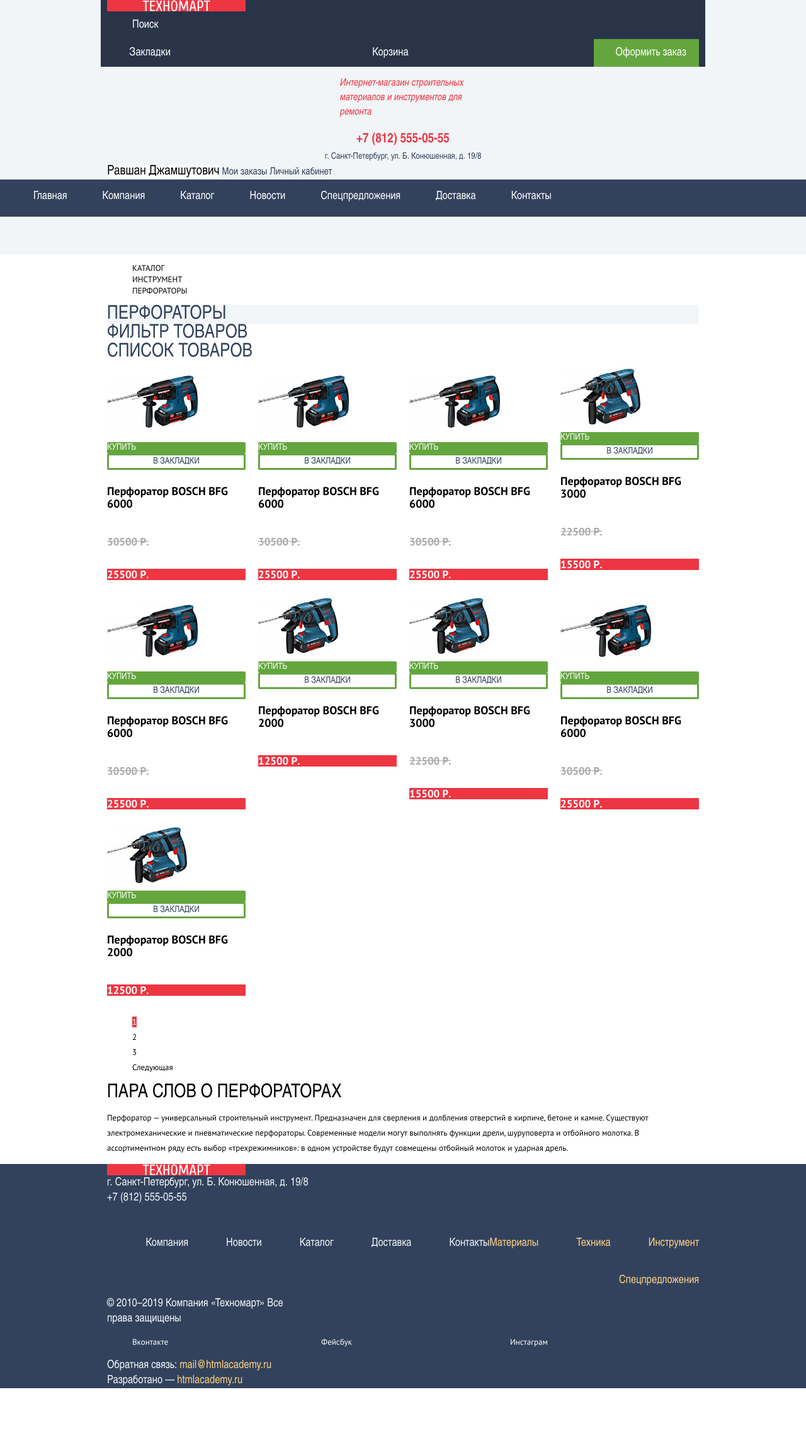
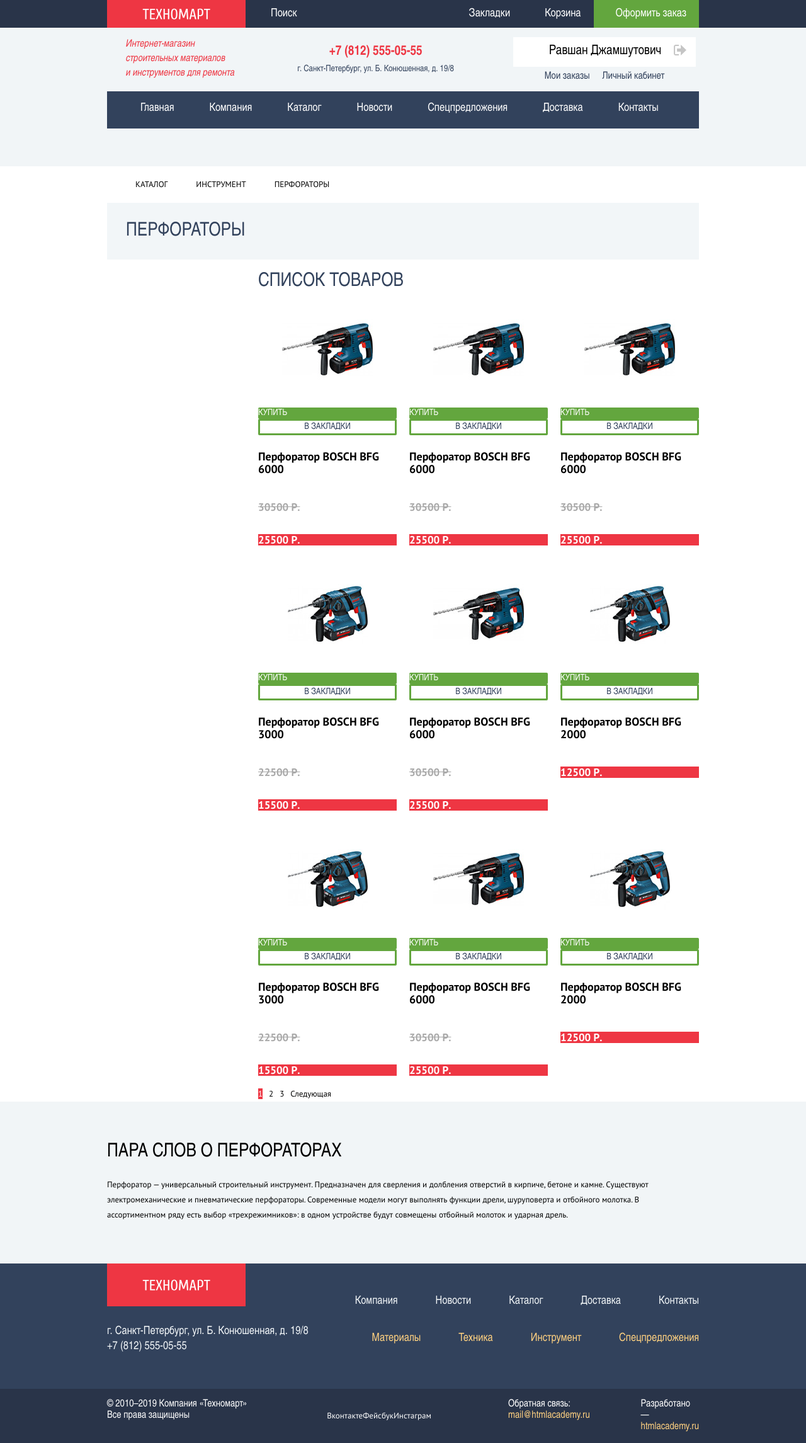
Before and after one commit to thedreamwalker/831433-technomart-29, a plain HTML site: page catalog.html in a window 1280 px wide. Shown: the whole page at 63% size. Before the commit the page ends 2204 px from the top, so only its background shows below. Drawn offline with Linux system fonts and the light colour scheme; a web font is replaced by a local one.

Commit message:
сетка каталога и доработка главной

```diff
--- a/catalog.html
+++ b/catalog.html
@@ -9,7 +9,8 @@
   </head>
   <body class="page__body">
   <header class="header">
-    <div class="wrapper header__usermenu">
+    <div class="header__usermenu">
+      <div class="wrapper">
         <a class="header__logo" href="index.html">
           <img src="img/logo-technomart.svg"  width="108" height="18" alt="Логотип Техномарт">
         </a>
@@ -20,17 +21,26 @@
           <li class="header__buy_arrange"><a href="">Оформить заказ</a></li>
         </ul>
       </div>
-    <div class="wrapper">
-      <p class="header__text">Интернет-магазин строительных материалов и инструментов для ремонта</p>
+    </div>
+    <div class="wrapper header__info">
+      <p class="header__text">Интернет-магазин строительных материалов<br> и инструментов для ремонта</p>
       <div class="header__contacts">
         <a class="header__phone" href="tel:+78125550555">+7 (812) 555-05-55</a>
         <p>г. Санкт-Петербург, ул. Б. Конюшенная, д. 19/8</p>
       </div>
-      <a class="user" href="">Равшан Джамшутович</a>
-      <a class="header__logout" href=""></a>
+      <div class="header__user">
+        <div class="user" >
+          <a class="user__name" href="">Равшан Джамшутович</a>
+          <a href=""><svg class="header__logout" width="20" height="17" viewBox="0 0 20 17" fill="none" xmlns="http://www.w3.org/2000/svg">
+            <path d="M20 8.5L11.125 0V6H5.125V11H11.125V17L20 8.5Z" fill=""/>
+            <path d="M2.10591 13.952V3.048C2.12391 2.672 2.27691 1.991 3.11591 1.991H8.14291V0H3.11591C0.937914 0 0.111914 1.81 0.0869141 3.027V13.973C0.111914 15.189 0.937914 17 3.11591 17H8.14291V15.01H3.11591C2.27691 15.01 2.12391 14.327 2.10591 13.952Z" fill=""/>
+            </svg></a>
+         </div>
         <a class="user__link" href="">Мои заказы</a>
         <a class="user__link" href="">Личный кабинет</a>
       </div>
+    </div>
+    <div class="wrapper">
       <nav class="header__navigation">
         <ul>
           <li><a href="index.html">Главная</a></li>
@@ -42,9 +52,11 @@
           <li><a href="">Контакты</a></li>
         </ul>
       </nav>
+    </div>
   </header>
 
-  <main class="wrapper">
+  <main class="main">
+    <div class="wrapper">
       <ul class="breadcrumbs">
         <li>
           <a href="index.html"></a>
@@ -61,9 +73,10 @@
       </ul>
 
       <h1>Перфораторы</h1>
-
+    </div>
+    <div class="columns__catalog wrapper">
       <section class="filters">
-      <h2>Фильтр товаров</h2>
+        <h2 class="hidden">Фильтр товаров</h2>
 
         <!-- форма фильтра -->
       </section>
@@ -73,7 +86,9 @@
 
         <ul class="catalog__list">
           <li class="catalog__item">
-          <img class="catalog__img" src="img/item-3.jpg" width="144" height="128" alt="">
+            <div class="catalog__img">
+              <img src="img/item-3.jpg" width="144" height="128" alt="">
+            </div>
             <a class="button button__buy" href="">Купить</a>
             <button class="button button__bookmarks" type="button">В закладки</button>
             <h4 class="catalog__title">Перфоратор BOSCH BFG 6000</h4>
@@ -81,7 +96,9 @@
             <p class="button button__price">25500 Р.</p>
           </li>
           <li class="catalog__item">
-          <img class="catalog__img" src="img/item-3.jpg" width="144" height="128" alt="">
+            <div class="catalog__img">
+              <img src="img/item-3.jpg" width="144" height="128" alt="">
+            </div>
             <a class="button button__buy" href="">Купить</a>
             <button class="button button__bookmarks" type="button">В закладки</button>
             <h4 class="catalog__title">Перфоратор BOSCH BFG 6000</h4>
@@ -89,7 +106,9 @@
             <p class="button button__price">25500 Р.</p>
           </li>
           <li class="catalog__item">
-          <img class="catalog__img" src="img/item-3.jpg" width="144" height="128" alt="">
+            <div class="catalog__img">
+              <img src="img/item-3.jpg" width="144" height="128" alt="">
+            </div>
             <a class="button button__buy" href="">Купить</a>
             <button class="button button__bookmarks" type="button">В закладки</button>
             <h4 class="catalog__title">Перфоратор BOSCH BFG 6000</h4>
@@ -97,7 +116,9 @@
             <p class="button button__price">25500 Р.</p>
           </li>
           <li class="catalog__item">
-          <img class="catalog__img" src="img/item-2.jpg" width="127" height="112" alt="">
+            <div class="catalog__img">
+              <img src="img/item-2.jpg" width="127" height="112" alt="">
+            </div>
             <a class="button button__buy" href="">Купить</a>
             <button class="button button__bookmarks" type="button">В закладки</button>
             <h4 class="catalog__title">Перфоратор BOSCH BFG 3000</h4>
@@ -105,7 +126,9 @@
             <p class="button button__price">15500 Р.</p>
           </li>
           <li class="catalog__item">
-          <img class="catalog__img" src="img/item-3.jpg" width="144" height="128" alt="">
+            <div class="catalog__img">
+              <img src="img/item-3.jpg" width="144" height="128" alt="">
+            </div>
             <a class="button button__buy" href="">Купить</a>
             <button class="button button__bookmarks" type="button">В закладки</button>
             <h4 class="catalog__title">Перфоратор BOSCH BFG 6000</h4>
@@ -113,14 +136,18 @@
             <p class="button button__price">25500 Р.</p>
           </li>
           <li class="catalog__item">
-          <img class="catalog__img" src="img/item-4.jpg" width="127" height="112" alt="">
+            <div class="catalog__img">
+              <img src="img/item-4.jpg" width="127" height="112" alt="">
+            </div>
             <a class="button button__buy" href="">Купить</a>
             <button class="button button__bookmarks" type="button">В закладки</button>
             <h4 class="catalog__title">Перфоратор BOSCH BFG 2000</h4>
             <p class="button button__price">12500 Р.</p>
           </li>
           <li class="catalog__item">
-          <img class="catalog__img" src="img/item-2.jpg" width="127" height="112" alt="">
+            <div class="catalog__img">
+              <img src="img/item-2.jpg" width="127" height="112" alt="">
+            </div>
             <a class="button button__buy" href="">Купить</a>
             <button class="button button__bookmarks" type="button">В закладки</button>
             <h4 class="catalog__title">Перфоратор BOSCH BFG 3000</h4>
@@ -128,7 +155,9 @@
             <p class="button button__price">15500 Р.</p>
           </li>
           <li class="catalog__item">
-          <img class="catalog__img" src="img/item-3.jpg" width="144" height="128" alt="">
+            <div class="catalog__img">
+              <img src="img/item-3.jpg" width="144" height="128" alt="">
+            </div>
             <a class="button button__buy" href="">Купить</a>
             <button class="button button__bookmarks" type="button">В закладки</button>
             <h4 class="catalog__title">Перфоратор BOSCH BFG 6000</h4>
@@ -136,7 +165,9 @@
             <p class="button button__price">25500 Р.</p>
           </li>
           <li class="catalog__item">
-          <img class="catalog__img" src="img/item-4.jpg" width="127" height="112" alt="">
+            <div class="catalog__img">
+              <img src="img/item-4.jpg" width="127" height="112" alt="">
+            </div>
             <a class="button button__buy" href="">Купить</a>
             <button class="button button__bookmarks" type="button">В закладки</button>
             <h4 class="catalog__title">Перфоратор BOSCH BFG 2000</h4>
@@ -158,17 +189,20 @@
           </li>
         </ul>
       </section>
+    </div>
 
     <section class="info">
+      <div class="wrapper">
         <h2>Пара слов о перфораторах</h2>
         <p>Перфоратор — универсальный строительный инструмент. Предназначен для сверления и долбления отверстий в кирпиче, бетоне и камне.
           Существуют электромеханические и пневматические перфораторы. Современные модели могут выполнять функции дрели, шуруповерта и отбойного молотка.
           В ассортиментном ряду есть выбор «трехрежимников»: в одном устройстве будут совмещены отбойный молоток и ударная дрель.</p>
+      </div>
     </section>
   </main>
 
   <footer class="footer">
-    <div class="wrapper">
+    <div class="wrapper footer__info">
       <a class="footer__logo" href="index.html">
         <img src="img/logo-technomart.svg"  width="108" height="18" alt="Логотип Техномарт">
       </a>
@@ -187,6 +221,7 @@
         </ul>
       </nav>
     </div>
+    <div class="footer__links">
       <div class="wrapper">
         <p>© 2010–2019 Компания «Техномарт» Все права защищены</p>
         <ul class="social">
@@ -195,7 +230,8 @@
           <li class="social__item"><a href="">Инстаграм</a></li>
         </ul>
         <p>Обратная связь: <a class="footer__link" href="mailto:mail@htmlacademy.ru">mail@htmlacademy.ru</a></p>
-      <p>Разработано — <a class="footer__link" href="https://htmlacademy.ru/">htmlacademy.ru</a></p>
+        <p>Разработано —<br> <a class="footer__link" href="https://htmlacademy.ru/">htmlacademy.ru</a></p>
+      </div>
     </div>
   </footer>
   </body>
--- a/css/style.css
+++ b/css/style.css
@@ -70,6 +70,8 @@
 }
 
 .page__body h1 {
+  margin-bottom: 20px;
+  padding: 30px;
   background-color: var(--background-neutral-dark);
 }
 
@@ -117,6 +119,12 @@
 .columns {
   display: grid;
   grid-template-columns: 2fr 1fr;
+}
+
+.columns__catalog {
+  display: grid;
+  grid-template-columns: min-content 1fr;
+  grid-gap: 20px;
 }
 
 .hidden {
@@ -219,12 +227,13 @@
 
 .header__info {
   display: grid;
-  grid-template-columns: 1fr 2fr min-content min-content;
+  grid-template-columns: 1fr 2fr min-content;
   align-items: center;
 }
 
 .header__text {
-  max-width: 200px;
+  max-width: 230px;
+  padding-left: 30px;
   justify-self: center;
   font-style: italic;
   font-size: 16px;
@@ -255,6 +264,13 @@
   color: var(--basic-blue);
 }
 
+.header__user {
+  display: flex;
+  justify-content: center;
+  flex-wrap: wrap;
+  min-width: 300px;
+}
+
 .header__login,
 .header__reg,
 .user {
@@ -262,6 +278,10 @@
   font-size: 21px;
   line-height: 21px;
   color: var(--basic-black);
+  text-decoration: none;
+}
+
+.user a {
   text-decoration: none;
 }
 
@@ -275,11 +295,32 @@
 }
 
 .user__link {
+  margin-top: 7px;
   font-family: "Cuprum", "Arial Narrow", sans-serif;
   font-size: 16px;
   line-height: 18px;
   color: var(--basic-blue);
   text-decoration: none;
+}
+
+.user__link:first-of-type {
+  margin-right: 20px;
+}
+
+.user {
+  display: flex;
+  min-width: 190px;
+  padding: 12px 15px 12px 57px;
+}
+
+.user__name {
+  margin-right: 20px;
+  color: var(--basic-black);
+}
+
+.header__logout,
+.header__logout:active {
+  fill: var(--active-gray);
 }
 
 .header__login:hover,
@@ -288,9 +329,13 @@
   color: var(--basic-red);
 }
 
+.header__logout:hover {
+  fill: var(--icon-blue);
+}
+
 .header__login:active,
 .header__reg:active,
-.user:active,
+.user__name:active,
 .user__link:active {
   color: var(--active-gray);
 }
@@ -323,38 +368,32 @@
 
 /* promo */
 
-.promo__list {
-  margin: 0;
-  padding: 0;
-  list-style: none;
+.promo {
   display: grid;
   grid-template-columns: 1fr 1fr 1fr;
-  grid-template-rows: 1fr 1fr 1fr;
+  grid-template-rows: auto;
   grid-gap: 20px;
+  margin-top: 60px;
 }
 
-.promo__list .promo__item:first-child,
-.promo__list .promo__item:last-child {
+.promo__item:first-of-type,
+.promo__item:nth-of-type(4n+1) {
   background-color: var(--basic-orange);
 }
 
-.promo__list .promo__item:nth-child(2) {
+.promo__item:nth-child(4n+3) {
   background-color: var(--basic-blue-light);
 }
 
-.promo__list .promo__item:nth-child(3) {
+.promo__item:nth-child(4n+4) {
   background-color: var(--basic-violet);
 }
 
-.promo__list .promo__item:nth-child(4) {
+.promo__item:nth-child(4n+5) {
   background-color: var(--basic-green-light);
-  grid-column: 3;
-  grid-row: 2;
 }
 
-.promo__list .promo__item:last-child {
-  grid-column: 3;
-  grid-row: 3;
+.promo__item:nth-child(6) {
 }
 
 .promo__item h3 {
@@ -383,8 +422,13 @@ background-color: var(--hover-promo);
   background-color: var(--active-promo);
   }
 
+  .promo__sliderwrap {
+    grid-column: 1 / 3;
+    grid-row: 2 / 4;
+    background-color: var(--background-slider);
+  }
+
 .promo__slider {
-  background-color: var(--background-slider);
   font-family: "Cuprum", "Arial Narrow", sans-serif;
   color: var(--basic-white);
 }
@@ -412,10 +456,22 @@ background-color: var(--hover-promo);
   column-gap: 20px;
   list-style: none;
 }
+
+.catalog__list {
+  grid-template-columns: 1fr 1fr 1fr;
+}
+
 .popular__item,
 .catalog__item {
   display: flex;
   flex-direction: column;
+}
+
+.catalog__img {
+  display: flex;
+  justify-content: center;
+  align-items: center;
+  min-height: 185px;
 }
 
 .button__buy {
@@ -638,7 +694,7 @@ background-color: var(--hover-promo);
   text-decoration: none;
 }
 
-.footer p {
+.footer__info p {
   grid-row: 2;
   max-width: 323px;
   margin: 0;
@@ -693,19 +749,24 @@ background-color: var(--hover-promo);
 }
 
 .footer__links .wrapper {
-  display: grid;
-  grid-template-columns: 1fr 1fr 1fr 1fr;
+  display: flex;
+  justify-content: space-between;
 }
 
 .footer__links p {
+  max-width: 227px;
   font-size: 16px;
   line-height: 18px;
   color: var(--basic-white);
 }
 
 .social {
-  display: grid;
-  grid-template-columns: 1fr 1fr 1fr;
+  display: flex;
+  justify-content: center;
+  align-self: center;
+  min-width: 410px;
+  margin: 0;
+  padding: 0;
   list-style: none;
 }
 
@@ -732,6 +793,8 @@ background-color: var(--hover-promo);
 
 .breadcrumbs,
 .breadcrumbs a {
+  margin: 0;
+  padding: 0;
   font-size: 13px;
   line-height: 18px;
   color: var(--basic-black);
@@ -740,11 +803,29 @@ text-decoration: none;
   list-style: none;
 }
 
+.breadcrumbs {
+  display: flex;
+  margin-top: 20px;
+  margin-bottom: 20px;
+}
+
+.breadcrumbs li {
+  padding-right: 45px;
+}
+
+.filters {
+  min-width: 220px;
+}
+
 .pagination__list {
+  display: flex;
+  margin: 0;
+  padding: 0;
   list-style: none;
 }
 
 .pagination__item a {
+  margin-right: 10px;
   text-decoration: none;
   color: var(--basic-black);
 }
@@ -754,6 +835,18 @@ list-style: none;
   color: var(--basic-white);
 }
 
+.info {
+  padding-top: 65px;
+  padding-bottom: 65px;
+  background-color: var(--basic-gray);
+}
+
 .info h2 {
+  margin-bottom: 25px;
   color: var(--basic-black);
 }
+
+.info p {
+  margin: 0;
+  padding: 0;
+}
```
Also changed, not shown: index.html (+31 -17 lines). Lines whose indentation alone changed are shown as unchanged.
